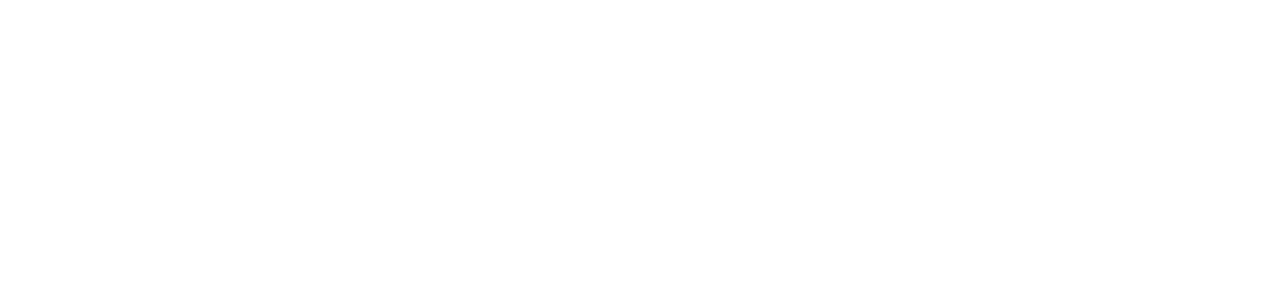
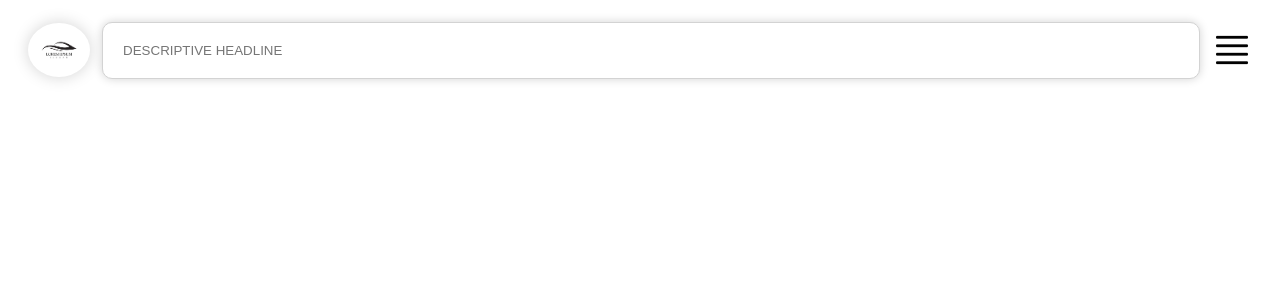
Before and after one commit to Parisa-Esmaeilpour1993/React-CW-Friday, a React (Create React App) app: page / in a window 1280 px wide. Shown: the top 300 px of the page. Built offline with nearby package versions, Linux system fonts and the light colour scheme.

Commit message:
fix(header): complete header of project

```diff
--- a/src/App.css
+++ b/src/App.css
@@ -0,0 +1,39 @@
+.header {
+  display: flex;
+  margin: 20px;
+  justify-content: center;
+  align-items: center;
+  gap: 12px;
+}
+
+.header-logo {
+  display: flex;
+  justify-content: center;
+  align-items: center;
+  width: 72px;
+  height: 54px;
+  border-width: 4px;
+  border-color: lightgray;
+  box-shadow: 0px 0px 16px lightgray;
+  border-radius: 50%;
+}
+
+.header-icon {
+  width: 58px;
+  height: 50px;
+  border-radius: 50%;
+}
+
+.header-descriptive {
+  outline: none;
+  border-radius: 10px;
+  border: 1px solid lightgray;
+  box-shadow: 0px 0px 10px lightgray;
+  padding: 20px;
+  width: 100%;
+}
+
+.header-menu-icon {
+  width: 40px;
+  height: 60px;
+}
--- /dev/null
+++ b/src/components/home/header-descriptive/header-descriptive.jsx
@@ -0,0 +1,7 @@
+import React from "react";
+
+export default function HeaderDescriptive() {
+  return (
+    <input className="header-descriptive" placeholder="DESCRIPTIVE HEADLINE" />
+  );
+}
--- /dev/null
+++ b/src/components/home/header-menu-icon/header-menu-icon.jsx
@@ -0,0 +1,8 @@
+import React from "react";
+import img1 from "../../../assets/images/humburger-menu-icon.jpg";
+
+export default function HeaderMenuIcon() {
+  return (
+    <img src={img1} alt="humburger-menu-icon" className="header-menu-icon" />
+  );
+}
--- a/src/components/home/header/header.jsx
+++ b/src/components/home/header/header.jsx
@@ -1,3 +1,13 @@
+import HeaderDescriptive from "../header-descriptive/header-descriptive";
+import HeaderMenuIcon from "../header-menu-icon/header-menu-icon";
+import Logo from "../../shared/logo/logo";
+
 export default function Header() {
-  return;
+  return (
+    <div className="header">
+      <Logo />
+      <HeaderDescriptive />
+      <HeaderMenuIcon />
+    </div>
+  );
 }
--- /dev/null
+++ b/src/components/shared/logo/logo.jsx
@@ -0,0 +1,10 @@
+import React from "react";
+import imgLogo from "../../../assets/images/logo.jpg";
+
+export default function Logo() {
+  return (
+    <div className="header-logo">
+      <img src={imgLogo} alt="logo" className="header-icon" />
+    </div>
+  );
+}
```
Also changed, not shown: src/assets/images/humburger-menu-icon.jpg (added), src/assets/images/logo.jpg (added).
